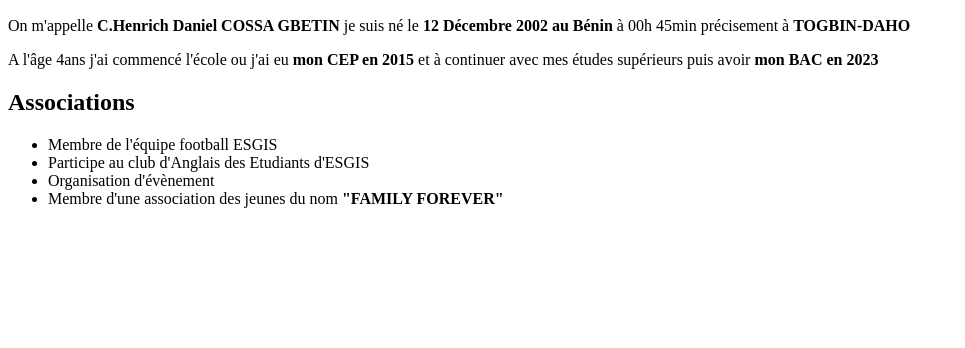
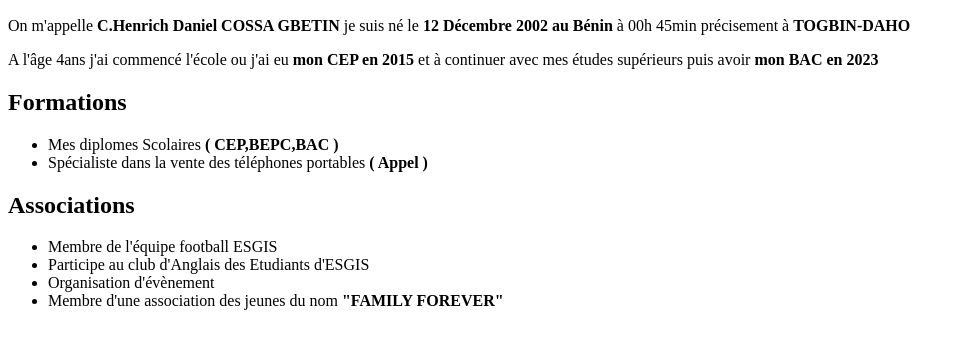
Before and after one commit to danielcossagbetin-ui/git-mon-cv, a plain HTML site: page index.html in a window 1280 px wide. Shown: the part 110-458 px from the top of the page, without its empty margins (0-965 px from the left). Drawn offline with Linux system fonts and the light colour scheme.

Commit message:
ajout formations

```diff
--- a/index.html
+++ b/index.html
@@ -14,6 +14,13 @@
     <p>On m'appelle <strong><b>C.Henrich Daniel COSSA GBETIN </b>  </strong>je suis né le <strong> 12 Décembre 2002 au Bénin </strong> à 00h 45min précisement à <strong> TOGBIN-DAHO</strong></p>
     <p>A l'âge 4ans j'ai commencé l'école ou j'ai eu  <strong>mon CEP en 2015 </strong>et à continuer avec mes études supérieurs puis avoir <strong>mon BAC en 2023</strong></p>
 
+     <h2>Formations</h2>
+    <p>
+        <ul>
+            <li>Mes diplomes Scolaires <strong>( CEP,BEPC,BAC )</strong></li>
+            <li>Spécialiste dans la vente des téléphones portables <strong>( Appel )</strong></li>
+        </ul>
+        </p>
 
      <h2>Associations</h2>
     <p>
```
